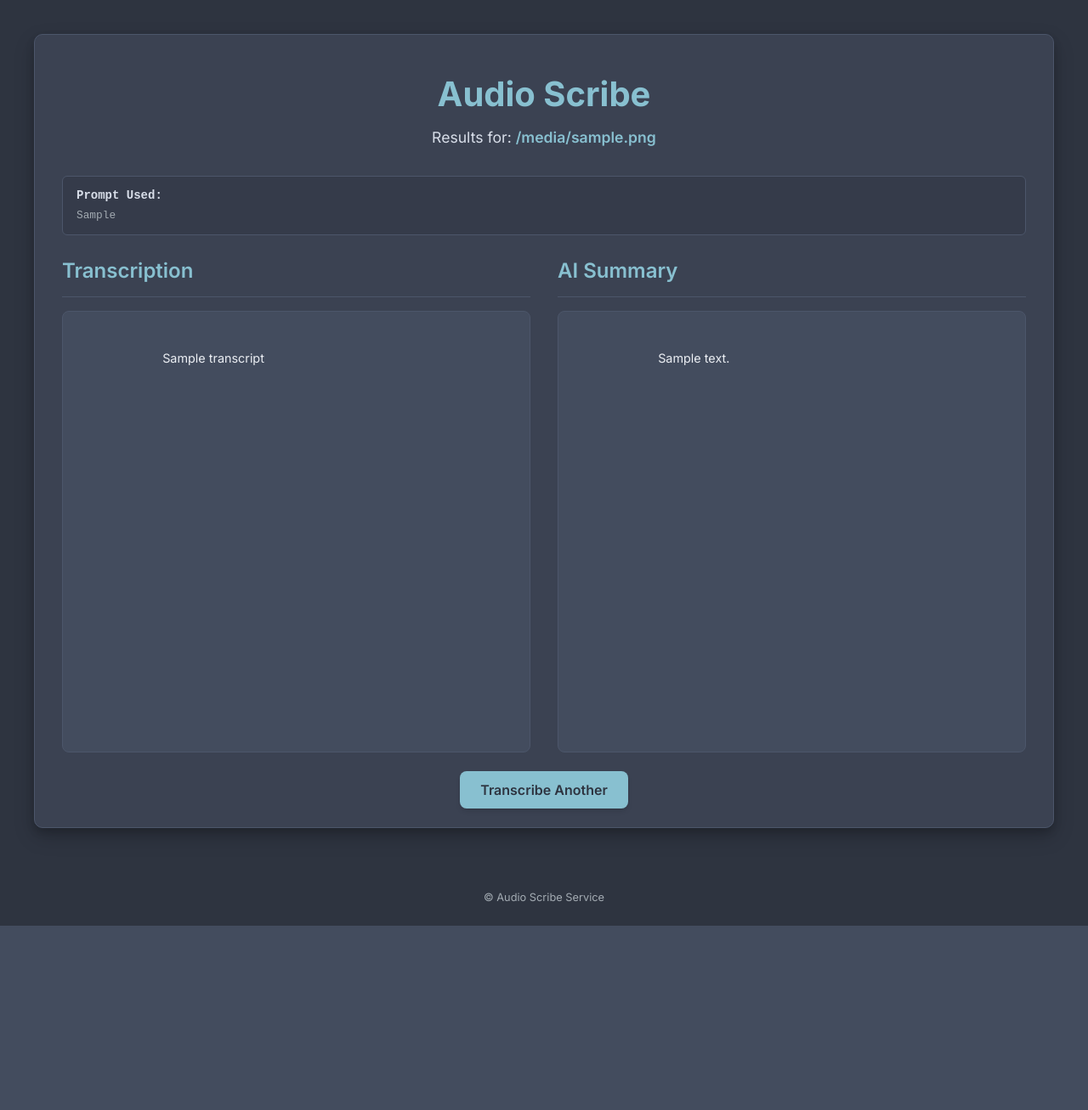
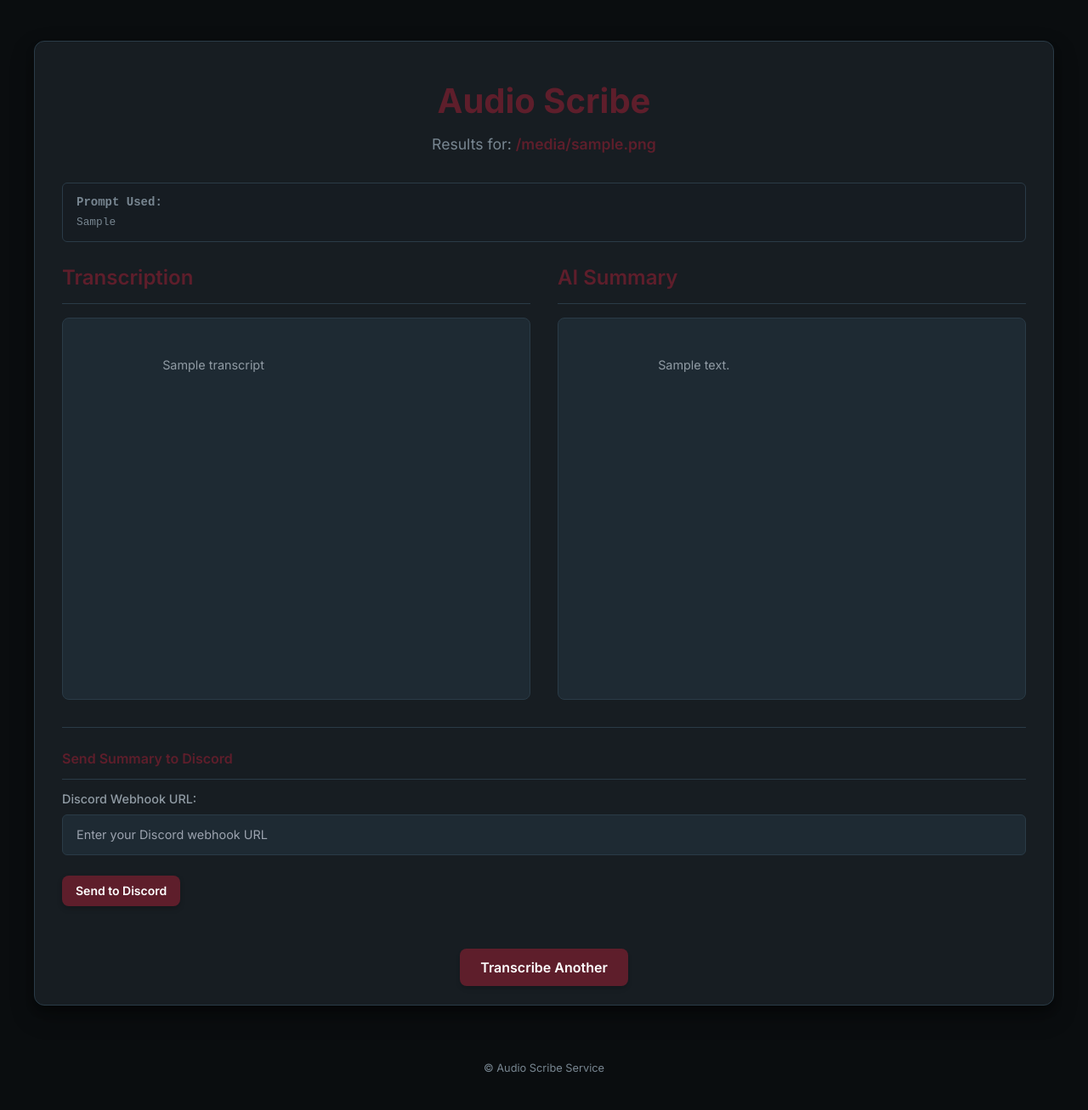
Before and after one commit to fynflood/GoblinScribe, a Flask app: template templates/results.html in a window 1280 px wide. Shown: the whole page at 85% size. Before the commit the page ends 1090 px from the top, so only its background shows below. Run offline with Flask 3, Linux system fonts and the light colour scheme; the template is opened without the code that fills it: most values are stand-ins (such as "Sample title", 1, 10 or a date in 2020); some libraries are stand-ins or nearby versions.

Commit message:
Add files via upload
Added the ability to push to discord via webhook on summary screen

```diff
--- a/app.py
+++ b/app.py
@@ -3,11 +3,12 @@
 import uuid
 import json # For saving and loading prompts
 import flask
-from flask import Flask, request, render_template, redirect, url_for, flash
+from flask import Flask, request, render_template, redirect, url_for, flash, jsonify
 import torch
 import whisper # Using openai-whisper
 import torchaudio
 import google.generativeai as genai
+import requests # For sending requests to Discord webhook
 
 # --- Configuration ---
 UPLOAD_FOLDER = 'uploads'
@@ -17,7 +18,7 @@
 
 MAX_CONTENT_LENGTH_MB = 500
 FLASK_MAX_CONTENT_LENGTH = MAX_CONTENT_LENGTH_MB * 1024 * 1024
-WHISPER_MODEL_SIZE = "large-v3"
+WHISPER_MODEL_SIZE = "base"
 
 # --- Load Gemini API Key ---
 # Priority:
@@ -174,7 +175,7 @@
 @app.route('/', methods=['GET'])
 def index():
     """Serves the main upload page and loads prompts."""
-    ensure_upload_folder() # Also ensure prompts file is checked/created on first load
+    ensure_upload_folder()
     prompts = load_prompts()
     return render_template('index.html', max_upload_mb=MAX_CONTENT_LENGTH_MB, saved_prompts=prompts)
 
@@ -198,7 +199,6 @@
         filepath = os.path.join(app.config['UPLOAD_FOLDER'], unique_filename)
         original_filename = file.filename
 
-        # --- Prompt Handling ---
         selected_prompt_name = request.form.get('saved_prompt_selection')
         custom_prompt_text_input = request.form.get('custom_prompt_text', '').strip()
         save_new_prompt_flag = request.form.get('save_new_prompt_checkbox')
@@ -210,7 +210,6 @@
         if custom_prompt_text_input:
             final_summary_prompt_text = custom_prompt_text_input
             if save_new_prompt_flag and new_prompt_name_input:
-                # Check if prompt name already exists
                 if any(p['name'] == new_prompt_name_input for p in prompts):
                     flash(f"A prompt with the name '{new_prompt_name_input}' already exists. Not saving.", 'warning')
                 else:
@@ -223,25 +222,20 @@
                 final_summary_prompt_text = selected_prompt_obj['text']
             else:
                 flash(f"Selected saved prompt '{selected_prompt_name}' not found. Using default.", 'error')
-                # Fallback to the first prompt or a hardcoded default if list is empty
                 final_summary_prompt_text = prompts[0]['text'] if prompts else "Summarize this: {transcript}"
         else:
-            # Fallback if no prompt is somehow provided (should be handled by UI)
             flash("No prompt selected or entered. Using a default summary prompt.", 'warning')
             final_summary_prompt_text = prompts[0]['text'] if prompts else "Please summarize the following: {transcript}"
 
-        # Ensure the prompt text contains the placeholder
         if "{transcript}" not in final_summary_prompt_text:
             flash("The selected or entered prompt is missing the '{transcript}' placeholder. Please edit the prompt to include it.", "error")
             return redirect(url_for('index'))
-
 
         try:
             file.save(filepath)
             flash(f"File '{original_filename}' uploaded successfully. Processing...", 'info')
             print(f"File saved to: {filepath}")
 
-            print("Starting transcription process...")
             transcript = transcribe_audio(filepath)
             if not transcript:
                 flash("Transcription failed or returned no content.", 'error')
@@ -249,7 +243,6 @@
                 return redirect(url_for('index'))
             print("Transcription successful.")
 
-            print("Starting summarization process...")
             summary = summarize_with_gemini(transcript, final_summary_prompt_text)
             print("Summarization process finished.")
 
@@ -257,6 +250,7 @@
                                    transcript=transcript,
                                    summary=summary,
                                    filename=original_filename,
+                                   filename_json=json.dumps(original_filename), # Pass filename as JSON for JS
                                    used_prompt=final_summary_prompt_text.replace("{transcript}", "[Transcript was inserted here]"))
 
         except Exception as e:
@@ -274,6 +268,55 @@
         flash(f"Invalid file type. Allowed types are: {', '.join(ALLOWED_EXTENSIONS)}", 'error')
         return redirect(url_for('index'))
 
+@app.route('/send_to_discord', methods=['POST'])
+def send_to_discord_route():
+    """Receives summary and webhook URL, then sends to Discord."""
+    data = request.get_json()
+    if not data:
+        return jsonify({"status": "error", "message": "Invalid request data."}), 400
+
+    webhook_url = data.get('webhook_url')
+    summary_text = data.get('summary_text')
+    filename = data.get('filename', 'Audio File') # Optional: include filename
+
+    if not webhook_url or not summary_text:
+        return jsonify({"status": "error", "message": "Webhook URL and summary text are required."}), 400
+
+    # Discord message limit is 2000 characters. Truncate if necessary.
+    max_len = 1900 # Leave some room for formatting
+    if len(summary_text) > max_len:
+        summary_text = summary_text[:max_len] + "... (summary truncated)"
+
+    discord_payload = {
+        "content": f"**Summary for: {filename}**\n\n>>> {summary_text}"
+    }
+
+    try:
+        response = requests.post(webhook_url, json=discord_payload, timeout=10)
+        response.raise_for_status()
+        return jsonify({"status": "success", "message": "Summary sent to Discord successfully!"})
+    except requests.exceptions.RequestException as e:
+        print(f"Error sending to Discord: {e}")
+        error_message = str(e)
+        # Attempt to get status code if response object exists
+        status_code = response.status_code if 'response' in locals() and response is not None else None
+
+        if "No schema supplied" in error_message or "Invalid URL" in error_message:
+             error_message = "Invalid Discord Webhook URL provided."
+        elif status_code == 404:
+             error_message = "Discord Webhook URL not found (404)."
+        elif status_code == 401:
+             error_message = "Unauthorized - Check your Discord Webhook URL (401)."
+        elif status_code == 403:
+             error_message = "Forbidden - Check your Discord Webhook permissions (403)."
+        # Add more specific error messages based on common Discord webhook errors if needed
+
+        return jsonify({"status": "error", "message": f"Failed to send summary to Discord: {error_message}"}), 500
+    except Exception as e:
+        print(f"Unexpected error sending to Discord: {e}")
+        return jsonify({"status": "error", "message": "An unexpected error occurred while sending to Discord."}), 500
+
+
 if __name__ == '__main__':
     print("Starting Flask app...")
     print("To run for development: flask run --host 0.0.0.0 --port 5000")
--- a/templates/results.html
+++ b/templates/results.html
@@ -9,43 +9,46 @@
     <link rel="preconnect" href="https://fonts.gstatic.com" crossorigin>
     <link href="https://fonts.googleapis.com/css2?family=Inter:wght@300;400;500;600;700&display=swap" rel="stylesheet">
     <style>
-        /* Clean Dark Palette (Nord Inspired) */
+        /* New Firebase Inspired Dark Palette */
         :root {
-            --bg-main: #2E3440;
-            --bg-container: #3B4252;
-            --bg-element: #434C5E;
-            --border-color: #4C566A;
-            --text-primary: #ECEFF4;
-            --text-secondary: #D8DEE9;
-            --text-muted: #A3ABB2;
-            --accent-primary: #88C0D0;
-            --accent-secondary: #5E81AC;
-            --accent-tertiary: #B48EAD;
-            --accent-success: #A3BE8C;
-            --accent-error: #BF616A;
-            --accent-warning: #EBCB8B;
+            --fb-background: #0a0d0f;
+            --fb-foreground: #909ba4;
+            --fb-card: #171d22;
+            --fb-primary: #5e1e2b;
+            --fb-secondary: #795548; /* Warm Brown - Not used in this iteration, but available */
+            --fb-accent: #C0392B; /* Deep Red - Not used in this iteration, but available */
+
+            --fb-border: #2a3b47;
+            --fb-input-bg: #1e2a33;
+            --fb-text-muted: #788691;
+            --fb-text-placeholder: #6c7a89;
+            --fb-success: #27AE60;
+            --fb-error: #C0392B;   /* Using the deep red for errors */
+            --fb-warning: #F39C12;
+            --fb-info-accent: #3498DB;
         }
 
         body {
             font-family: 'Inter', sans-serif;
-            background-color: var(--bg-main);
-            color: var(--text-primary);
+            background-color: var(--fb-background);
+            color: var(--fb-foreground);
             line-height: 1.6;
             font-weight: 400;
             min-height: 100vh;
             display: flex;
             flex-direction: column;
+            padding: 1rem;
         }
 
         .main-container {
             width: 100%;
             max-width: 1200px;
-            margin: 2.5rem auto;
+            margin: 2rem auto;
             padding: 2rem;
-            background-color: var(--bg-container);
-            border-radius: 10px;
-            box-shadow: 0 10px 25px rgba(0, 0, 0, 0.2), 0 5px 10px rgba(0, 0, 0, 0.15);
-            border: 1px solid var(--border-color);
+            background-color: var(--fb-card);
+            border-radius: 12px;
+            box-shadow: 0 12px 28px rgba(0, 0, 0, 0.3), 0 7px 10px rgba(0, 0, 0, 0.25);
+            border: 1px solid var(--fb-border);
             flex-grow: 1;
         }
         .page-header {
@@ -53,13 +56,13 @@
             margin-bottom: 2rem;
         }
         .page-title {
-            color: var(--accent-primary);
+            color: var(--fb-primary); /* Button color for title */
             font-size: 2.5rem;
             margin-top: 0.5rem;
-            font-weight: 700; /* Ensure title is bold */
+            font-weight: 700;
         }
         .page-subtitle {
-            color: var(--text-secondary);
+            color: var(--fb-text-muted);
             margin-top: 0.5rem;
             font-size: 1.1rem;
         }
@@ -72,72 +75,71 @@
         }
         @media (min-width: 1024px) {
             .results-grid {
-                grid-template-columns: 1fr 1fr; /* Two equal columns on large screens */
+                grid-template-columns: 1fr 1fr;
             }
         }
 
         .section-title {
             font-size: 1.5rem;
             font-weight: 600;
-            color: var(--accent-primary);
+            color: var(--fb-primary);
             padding-bottom: 0.75rem;
             margin-bottom: 1rem;
-            border-bottom: 1px solid var(--border-color);
+            border-bottom: 1px solid var(--fb-border);
         }
         .content-box {
-            background-color: var(--bg-element);
+            background-color: var(--fb-input-bg);
             padding: 1.25rem;
             border-radius: 8px;
-            border: 1px solid var(--border-color);
+            border: 1px solid var(--fb-border);
             overflow-y: auto;
             white-space: pre-wrap;
             word-wrap: break-word;
             line-height: 1.6;
-            color: var(--text-primary);
+            color: var(--fb-foreground);
             font-size: 0.9rem;
-            /* Dynamic height calculation */
-            height: calc(100vh - 280px); /* Adjust 280px based on header/footer/margins */
-            min-height: 350px; /* Ensure a reasonable minimum height */
+            height: calc(100vh - 350px); /* Adjusted height to better fit content */
+            min-height: 250px; /* Reduced min-height */
             scrollbar-width: thin;
-            scrollbar-color: var(--border-color) var(--bg-element);
+            scrollbar-color: var(--fb-border) var(--fb-input-bg);
         }
         .content-box::-webkit-scrollbar { width: 8px; }
-        .content-box::-webkit-scrollbar-track { background: var(--bg-element); border-radius: 10px; }
-        .content-box::-webkit-scrollbar-thumb { background-color: var(--border-color); border-radius: 10px; border: 2px solid var(--bg-element); }
+        .content-box::-webkit-scrollbar-track { background: var(--fb-input-bg); border-radius: 10px; }
+        .content-box::-webkit-scrollbar-thumb { background-color: var(--fb-border); border-radius: 10px; border: 2px solid var(--fb-input-bg); }
 
         .prompt-display-box {
-             background-color: rgba(0,0,0,0.1);
-             border: 1px solid var(--border-color);
-             color: var(--text-muted);
+             background-color: rgba(23, 29, 34, 0.5);
+             border: 1px solid var(--fb-border);
+             color: var(--fb-text-muted);
              font-family: 'Courier New', Courier, monospace;
              font-size: 0.8rem;
              padding: 0.75rem 1rem;
              margin-bottom: 1.5rem;
              border-radius: 6px;
-             max-height: 120px;
+             max-height: 100px; /* Reduced max-height */
              overflow-y: auto;
         }
         .btn-primary {
             transition: background-color 0.2s ease-out, transform 0.15s ease-out, box-shadow 0.2s ease-out;
-            background-color: var(--accent-primary);
-            color: var(--bg-main);
+            background-color: var(--fb-primary);
+            color: #FFFFFF;
             font-weight: 600;
-            padding: 0.75rem 1.5rem;
-            border-radius: 6px;
+            padding: 0.8rem 1.75rem;
+            border-radius: 8px;
             border: none;
-            box-shadow: 0 2px 4px rgba(0,0,0,0.15);
+            box-shadow: 0 3px 6px rgba(0,0,0,0.2);
         }
         .btn-primary:hover {
-            background-color: var(--accent-secondary);
+            background-color: #7d283b;
             transform: translateY(-2px);
-            box-shadow: 0 4px 8px rgba(0,0,0,0.2);
+            box-shadow: 0 5px 10px rgba(0,0,0,0.25);
         }
         .btn-primary:active {
             transform: translateY(0px);
-            box-shadow: 0 1px 2px rgba(0,0,0,0.1);
+            box-shadow: 0 1px 3px rgba(0,0,0,0.18);
         }
         .filename-highlight {
-            color: var(--accent-primary);
+            color: var(--fb-primary);
             font-weight: 600;
         }
         .page-footer {
@@ -146,19 +148,57 @@
             padding-top: 2rem;
             padding-bottom: 1.5rem;
             font-size: 0.8rem;
-            color: var(--text-muted);
+            color: var(--fb-text-muted);
         }
+
+        /* Discord Webhook Section */
+        .discord-section {
+            margin-top: 2rem;
+            padding-top: 1.5rem;
+            border-top: 1px solid var(--fb-border);
+        }
+        .discord-label {
+            display: block;
+            margin-bottom: 0.5rem;
+            font-size: 0.9rem;
+            font-weight: 500;
+            color: var(--fb-text-secondary);
+        }
+        .discord-input {
+            width: 100%;
+            padding: 0.75rem 1rem;
+            font-size: 0.9rem;
+            color: var(--fb-foreground);
+            background-color: var(--fb-input-bg);
+            border: 1px solid var(--fb-border);
+            border-radius: 6px;
+            margin-bottom: 0.75rem;
+        }
+        .discord-input:focus {
+            outline: none;
+            border-color: var(--fb-primary);
+            box-shadow: 0 0 0 3px rgba(94, 30, 43, 0.3);
+        }
+        .discord-status {
+            font-size: 0.85rem;
+            margin-top: 0.5rem;
+            height: 1.25rem; /* Reserve space to prevent layout shift */
+        }
+        .discord-status.success { color: var(--fb-success); }
+        .discord-status.error { color: var(--fb-error); }
+
     </style>
 </head>
 <body>
     <div class="main-container">
         <header class="page-header">
-            <h1 class="page-title">Audio Scribe</h1> <p class="page-subtitle">Results for: <span class="filename-highlight">{{ filename if filename else "your audio file" }}</span></p>
+            <h1 class="page-title">Audio Scribe</h1>
+            <p class="page-subtitle">Results for: <span class="filename-highlight">{{ filename if filename else "your audio file" }}</span></p>
         </header>
 
         {% if used_prompt %}
         <div class="prompt-display-box">
-            <h3 class="text-sm font-semibold mb-1" style="color: var(--text-secondary);">Prompt Used:</h3>
+            <h3 class="text-sm font-semibold mb-1" style="color: var(--fb-text-muted);">Prompt Used:</h3>
             {{ used_prompt }}
         </div>
         {% endif %}
@@ -171,7 +211,7 @@
                         {{ transcript }}
                     </div>
                 {% else %}
-                    <p style="color: var(--text-secondary); background-color: var(--bg-element); border-color: var(--accent-error);" class="p-4 border rounded-md text-sm">Transcription not available or failed.</p>
+                    <p style="color: var(--fb-text-muted); background-color: var(--fb-input-bg); border-color: var(--fb-error);" class="p-4 border rounded-md text-sm">Transcription not available or failed.</p>
                 {% endif %}
             </div>
 
@@ -182,15 +222,26 @@
                         {{ summary }}
                     </div>
                 {% else %}
-                    <p style="color: var(--text-secondary); background-color: var(--bg-element); border-color: var(--accent-error);" class="p-4 border rounded-md text-sm">Summary not available or failed.</p>
+                    <p style="color: var(--fb-text-muted); background-color: var(--fb-input-bg); border-color: var(--fb-error);" class="p-4 border rounded-md text-sm">Summary not available or failed.</p>
                 {% endif %}
             </div>
         </div>
 
+        <div class="discord-section">
+            <h3 class="section-title text-base mb-3">Send Summary to Discord</h3>
+            <div>
+                <label for="discordWebhookUrl" class="discord-label">Discord Webhook URL:</label>
+                <input type="url" id="discordWebhookUrl" name="discordWebhookUrl" class="discord-input" placeholder="Enter your Discord webhook URL">
+            </div>
+            <button id="sendToDiscordBtn" class="btn-primary mt-3 py-2 px-4 text-sm">
+                Send to Discord
+            </button>
+            <p id="discordStatus" class="discord-status mt-2"></p>
+        </div>
         <div class="text-center mt-8">
             <a href="{{ url_for('index') }}"
                class="btn-primary font-semibold py-3 px-6 rounded-lg shadow-md focus:outline-none focus:ring-2 focus:ring-offset-2"
-               style="ring-offset-color: var(--bg-container);">
+               style="ring-offset-color: var(--fb-card);">
                 Transcribe Another
             </a>
         </div>
@@ -198,5 +249,65 @@
      <footer class="page-footer">
         <p>&copy; Audio Scribe Service</p>
     </footer>
+
+    <script>
+        const sendToDiscordBtn = document.getElementById('sendToDiscordBtn');
+        const discordWebhookUrlInput = document.getElementById('discordWebhookUrl');
+        const summaryContentDiv = document.getElementById('summaryContent');
+        const discordStatusP = document.getElementById('discordStatus');
+        const currentFilename = JSON.parse('{{ filename_json | safe }}'); // Safely parse the JSON string
+
+        if (sendToDiscordBtn) {
+            sendToDiscordBtn.addEventListener('click', function() {
+                const webhookUrl = discordWebhookUrlInput.value.trim();
+                const summaryText = summaryContentDiv ? summaryContentDiv.innerText.trim() : "";
+
+                if (!webhookUrl) {
+                    discordStatusP.textContent = 'Please enter a Discord webhook URL.';
+                    discordStatusP.className = 'discord-status error';
+                    return;
+                }
+                if (!summaryText) {
+                    discordStatusP.textContent = 'No summary content available to send.';
+                    discordStatusP.className = 'discord-status error';
+                    return;
+                }
+
+                discordStatusP.textContent = 'Sending...';
+                discordStatusP.className = 'discord-status'; // Reset class
+                sendToDiscordBtn.disabled = true;
+
+                fetch("{{ url_for('send_to_discord_route') }}", {
+                    method: 'POST',
+                    headers: {
+                        'Content-Type': 'application/json',
+                    },
+                    body: JSON.stringify({
+                        webhook_url: webhookUrl,
+                        summary_text: summaryText,
+                        filename: currentFilename || "Audio File"
+                    }),
+                })
+                .then(response => response.json())
+                .then(data => {
+                    if (data.status === 'success') {
+                        discordStatusP.textContent = data.message || 'Sent successfully!';
+                        discordStatusP.className = 'discord-status success';
+                    } else {
+                        discordStatusP.textContent = data.message || 'Failed to send.';
+                        discordStatusP.className = 'discord-status error';
+                    }
+                })
+                .catch((error) => {
+                    console.error('Error:', error);
+                    discordStatusP.textContent = 'An error occurred while sending.';
+                    discordStatusP.className = 'discord-status error';
+                })
+                .finally(() => {
+                    sendToDiscordBtn.disabled = false;
+                });
+            });
+        }
+    </script>
 </body>
 </html>
```
Also changed, not shown: templates/index.html (+78 -72 lines).
